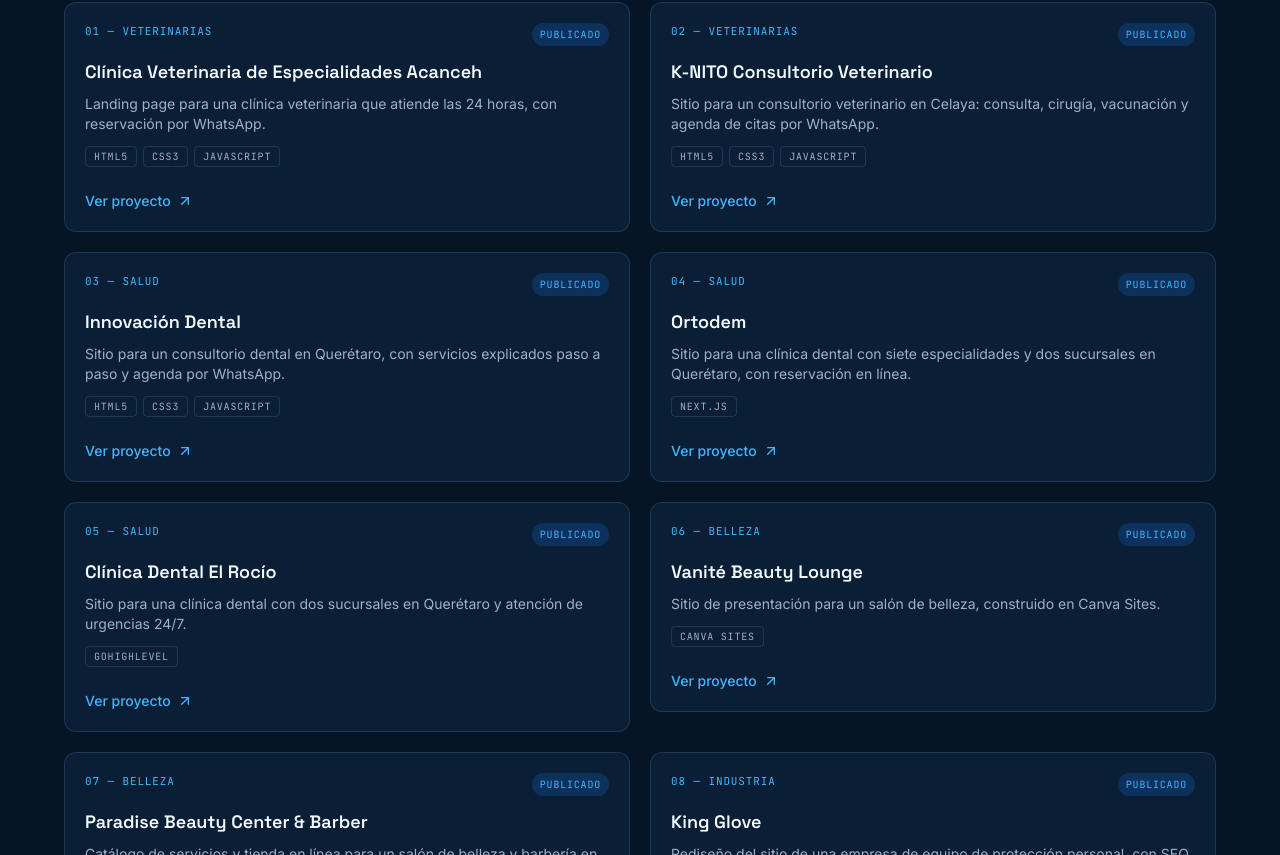
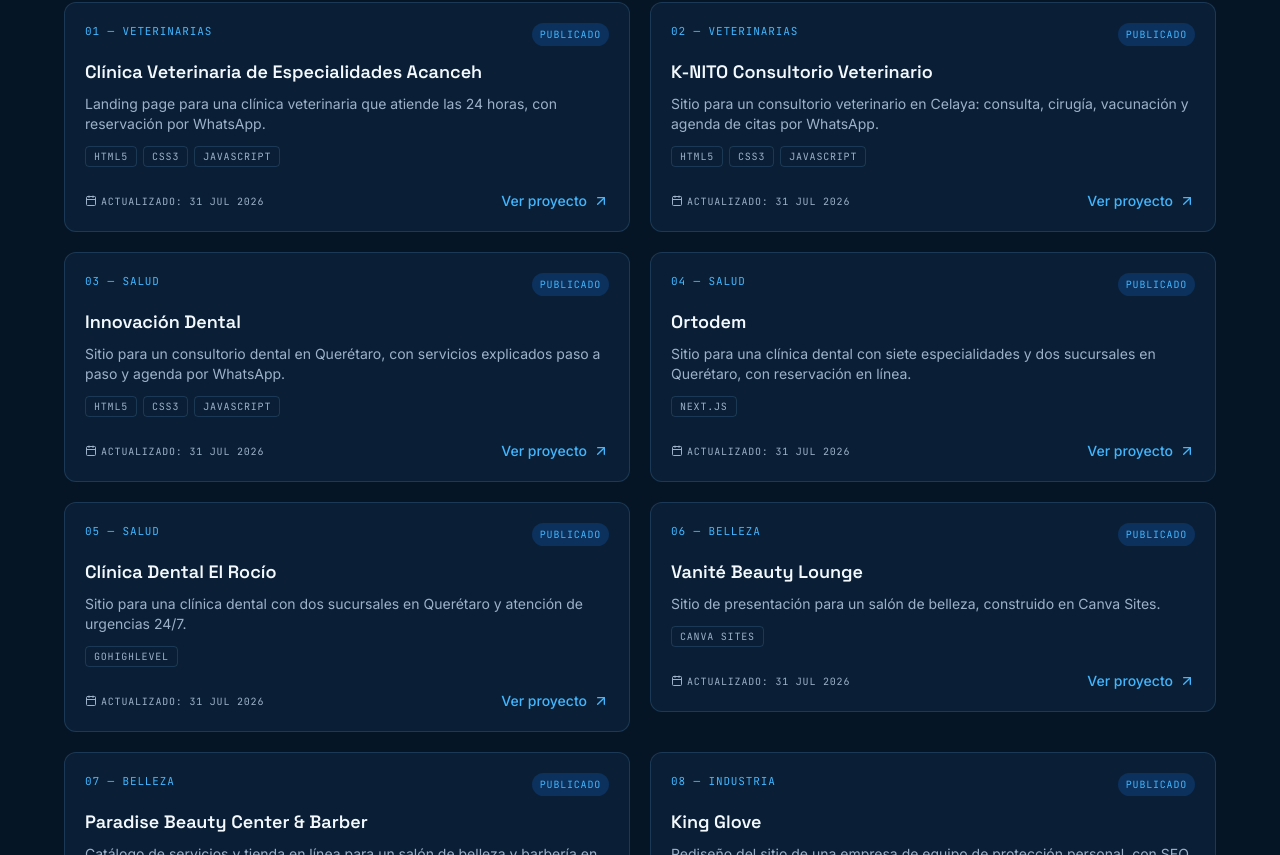
Before and after one commit to Z0o3/portfolio-daniel, a Next.js app: page / in a window 1280 px wide. Shown: the part 1145-2000 px from the top of the page. Built offline with nearby package versions, Linux system fonts and the light colour scheme; no server answers.

Commit message:
Update ProjectCard.tsx

```diff
--- a/src/components/ProjectCard.tsx
+++ b/src/components/ProjectCard.tsx
@@ -1,8 +1,8 @@
 "use client";
 
-import { ArrowUpRight } from "lucide-react";
+import { ArrowUpRight, Calendar } from "lucide-react";
 import type { Project } from "@/data/projects";
-import { cn } from "@/lib/utils";
+import { cn, formatUpdatedDate } from "@/lib/utils";
 
 export default function ProjectCard({
   project,
@@ -54,7 +54,14 @@
         </ul>
       ) : null}
 
-      <div className="mt-5 flex items-center gap-4 pt-1">
+      <div className="mt-5 flex items-center justify-between gap-4 pt-1">
+        <span
+          className="label-mono inline-flex items-center gap-1 text-[10px] uppercase tracking-wide text-muted"
+          title="Fecha de actualización"
+        >
+          <Calendar className="h-3 w-3" aria-hidden="true" />
+          Actualizado: {formatUpdatedDate(project.updatedAt)}
+        </span>
         {hasUrl ? (
           <a
             href={project.url}
```
